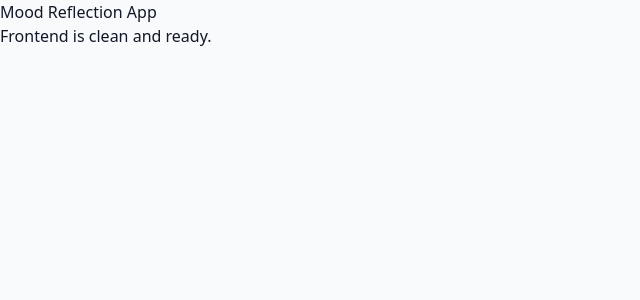
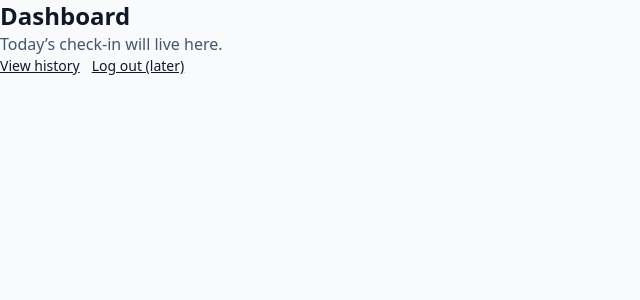
Before and after one commit to J-Ferr/mood-reflection-app, a React app in the folder frontend/: page /dashboard in a window 1280 px wide. Shown: the top 300 px of the page, without its empty margins (0-640 px from the left). Built offline with nearby package versions, Linux system fonts and the light colour scheme; the HTML template or start-up script is replaced by a standard one.

Commit message:
feat: implement routing with react-router-dom for navigation

```diff
--- a/frontend/package.json
+++ b/frontend/package.json
@@ -11,7 +11,8 @@
   },
   "dependencies": {
     "react": "^19.2.0",
-    "react-dom": "^19.2.0"
+    "react-dom": "^19.2.0",
+    "react-router-dom": "^7.11.0"
   },
   "devDependencies": {
     "@eslint/js": "^9.39.1",
--- a/frontend/src/App.jsx
+++ b/frontend/src/App.jsx
@@ -1,8 +1,18 @@
+import { Navigate, Route, Routes } from "react-router-dom";
+import Login from "./pages/Login";
+import Register from "./pages/Register";
+import Dashboard from "./pages/Dashboard";
+import History from "./pages/History";
+
 export default function App() {
   return (
-    <div className="app">
-      <h1>Mood Reflection App</h1>
-      <p>Frontend is clean and ready.</p>
-    </div>
+    <Routes>
+      <Route path="/" element={<Navigate to="/dashboard" replace />} />
+      <Route path="/login" element={<Login />} />
+      <Route path="/register" element={<Register />} />
+      <Route path="/dashboard" element={<Dashboard />} />
+      <Route path="/history" element={<History />} />
+      <Route path="*" element={<Navigate to="/dashboard" replace />} />
+    </Routes>
   );
 }
```
Also changed, not shown: 1 other file (tests, documents, lock files or other folders).
